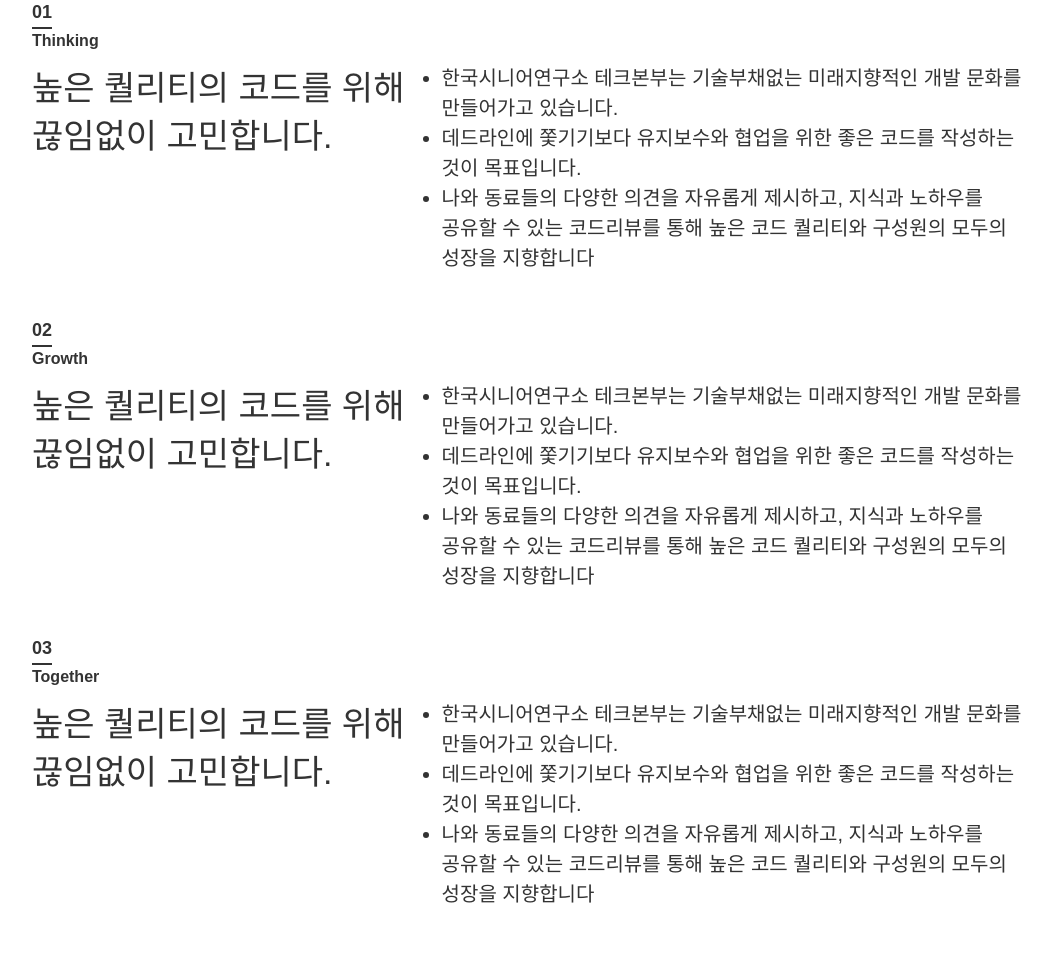
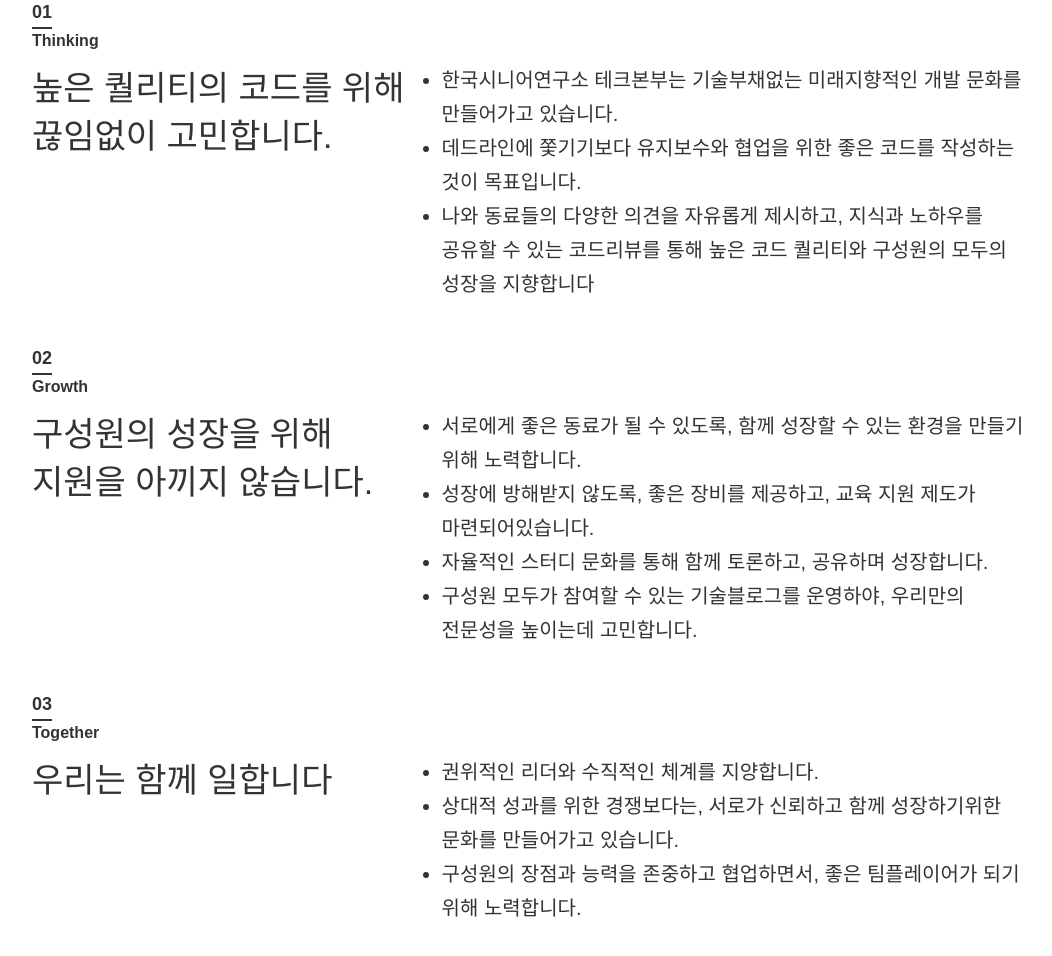
Before and after one commit to kslablog/kslablog.github.io, a Gatsby site: page /about in a window 1280 px wide. Shown: the part 806-1762 px from the top of the page, without its empty margins (96-1148 px from the left). Built offline with nearby package versions, Linux system fonts and the light colour scheme; Gatsby itself is replaced by a stand-in of ours; a web font is replaced by a local one.

Commit message:
++++++++++++++++

```diff
--- a/contents/api/api.md
+++ b/contents/api/api.md
@@ -8,6 +8,8 @@
 3. `.doc` 형식을 `restdocs-api-spec` **을 이용해** `OpenAPI3` **형식으로 컨버팅 (**`json`**,** `yaml` **모두 지원)**
 4. `Swagger-UI` 에 `OpenAPI3` 형식을 모아 빌드해서 API 문서를 완성'
 thumbnail: './test23.png'
+author: ['박재용', '안녕하세요. 한국시니어연구소 테크본부 프론트엔드 개발자 박재용입니다.', '사용자들의 사용성 개선을 위한 ux 중심의 개발을 위해 늘 고민하고 있습니다.', 'jyp@kslab.co.kr', 'github.com/super-mangomango']
+profile: './mango.png'
 ---
 
 [//]: # (![]&#40;2222.png&#41;)
--- a/contents/github/githubflow.md
+++ b/contents/github/githubflow.md
@@ -5,6 +5,8 @@
 headimage: './toptest.png'
 summary: '안녕하세요. 한국시니어연구소 테크본부 프론트엔드 매니저 박재용입니다. 오늘은 한국시니어연구소의 브랜치 전략과, GitHub flow에 대해 소개하려고 합니다. 브랜치 전략은 하나의 프로젝트, 하나의 레포지토리에서 '
 thumbnail: './example.jpg'
+author: ['박재용', '안녕하세요. 한국시니어연구소 테크본부 프론트엔드 개발자 박재용입니다.', '사용자들의 사용성 개선을 위한 ux 중심의 개발을 위해 늘 고민하고 있습니다.', 'jyp@kslab.co.kr', 'github.com/super-mangomango']
+profile: './mango.png'
 ---
 
 ### 1. Help Google Bot to Find My Contents
--- a/contents/test/test.md
+++ b/contents/test/test.md
@@ -5,6 +5,8 @@
 categories: ['Web', 'SEO', 'Optimization']
 summary: '홈페이지를 운영하는 많은 사람들 또는 기업들이 검색 페이지 최상단에 보여지게 하기 위해 어떤 최적화 작업을 하는지 알아보자.'
 thumbnail: './test.png'
+author: ['박재용', '안녕하세요. 한국시니어연구소 테크본부 프론트엔드 개발자 박재용입니다.', '사용자들의 사용성 개선을 위한 ux 중심의 개발을 위해 늘 고민하고 있습니다.', 'jyp@kslab.co.kr', 'github.com/super-mangomango']
+profile: './mango.png'
 ---
 
 ### 1. Help Google Bot to Find My Contents
--- a/src/About.scss
+++ b/src/About.scss
@@ -151,7 +151,7 @@
 .culture-content {
   font-size: 20px;
   font-weight: 300;
-  line-height: 1.5;
+  line-height: 1.7;
   word-break: keep-all;
 }
 
--- a/src/pages/about.tsx
+++ b/src/pages/about.tsx
@@ -99,20 +99,23 @@
                                     Growth
                                 </h5>
                                 <h2 className="big-title">
-                                    높은 퀄리티의 코드를 위해 <br/>
-                                    끊임없이 고민합니다.
+                                    구성원의 성장을 위해 <br/>
+                                    지원을 아끼지 않습니다.
                                 </h2>
                             </div>
                             <div className="culture-">
                                 <ul className="culture-content-wrapper-">
                                     <li className="culture-content">
-                                        한국시니어연구소 테크본부는 기술부채없는 미래지향적인 개발 문화를 만들어가고 있습니다.
+                                        서로에게 좋은 동료가 될 수 있도록, 함께 성장할 수 있는 환경을 만들기 위해 노력합니다.
                                     </li>
                                     <li className="culture-content">
-                                        데드라인에 쫓기기보다 유지보수와 협업을 위한 좋은 코드를 작성하는 것이 목표입니다.
+                                        성장에 방해받지 않도록, 좋은 장비를 제공하고, 교육 지원 제도가 마련되어있습니다.
                                     </li>
                                     <li className="culture-content">
-                                        나와 동료들의 다양한 의견을 자유롭게 제시하고, 지식과 노하우를 공유할 수 있는 코드리뷰를 통해 높은 코드 퀄리티와 구성원의 모두의 성장을 지향합니다
+                                        자율적인 스터디 문화를 통해 함께 토론하고, 공유하며 성장합니다.
+                                    </li>
+                                    <li className="culture-content">
+                                        구성원 모두가 참여할 수 있는 기술블로그를 운영하야, 우리만의 전문성을 높이는데 고민합니다.
                                     </li>
                                 </ul>
                             </div>
@@ -126,20 +129,19 @@
                                     Together
                                 </h5>
                                 <h2 className="big-title">
-                                    높은 퀄리티의 코드를 위해 <br/>
-                                    끊임없이 고민합니다.
+                                    우리는 함께 일합니다
                                 </h2>
                             </div>
                             <div className="culture-">
                                 <ul className="culture-content-wrapper-">
                                     <li className="culture-content">
-                                        한국시니어연구소 테크본부는 기술부채없는 미래지향적인 개발 문화를 만들어가고 있습니다.
+                                        권위적인 리더와 수직적인 체계를 지양합니다.
                                     </li>
                                     <li className="culture-content">
-                                        데드라인에 쫓기기보다 유지보수와 협업을 위한 좋은 코드를 작성하는 것이 목표입니다.
+                                        상대적 성과를 위한 경쟁보다는, 서로가 신뢰하고 함께 성장하기위한 문화를 만들어가고 있습니다.
                                     </li>
                                     <li className="culture-content">
-                                        나와 동료들의 다양한 의견을 자유롭게 제시하고, 지식과 노하우를 공유할 수 있는 코드리뷰를 통해 높은 코드 퀄리티와 구성원의 모두의 성장을 지향합니다
+                                        구성원의 장점과 능력을 존중하고 협업하면서, 좋은 팀플레이어가 되기 위해 노력합니다.
                                     </li>
                                 </ul>
                             </div>
```
Also changed, not shown: contents/api/mango.png (added), contents/github/mango.png (added), contents/test/mango.png (added).
